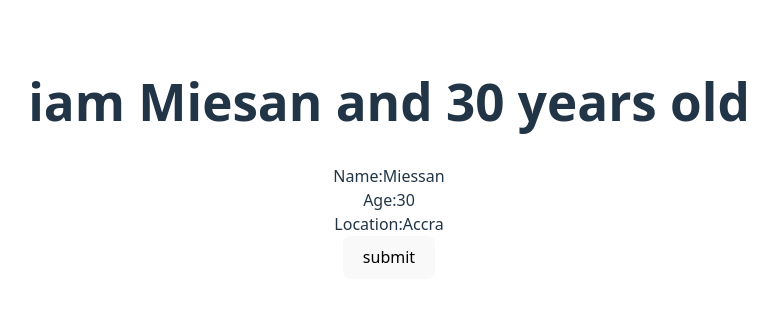
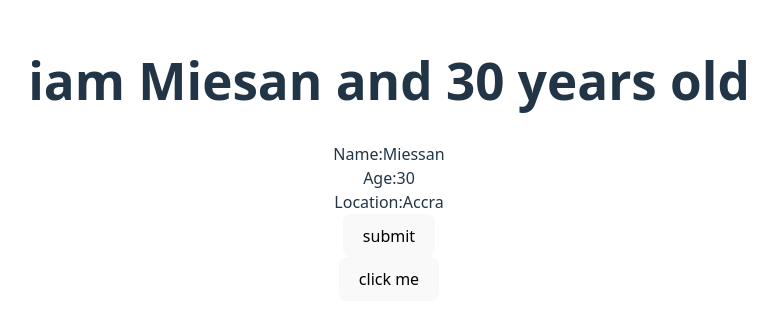
Before and after one commit to thesaint225/learningreaact-2025, a React (Vite) app: page / in a window 1280 px wide. Shown: the part 241-564 px from the top of the page, without its empty margins (251-1028 px from the left). Built offline with nearby package versions, Linux system fonts and the light colour scheme.

Commit message:
onclick component using props

```diff
--- /dev/null
+++ b/src/AlertButton.tsx
@@ -0,0 +1,12 @@
+type AlertButton = {
+  label: string;
+  onclick: () => void;
+};
+
+export default function AlertButton(props: AlertButton) {
+  return (
+    <div>
+      <button onClick={props.onclick}>{props.label}</button>
+    </div>
+  );
+}
--- a/src/App.tsx
+++ b/src/App.tsx
@@ -1,3 +1,4 @@
+import AlertButton from './AlertButton';
 import './App.css';
 import AgeCard from './components/AgeCard';
 import Greeting from './components/greeting';
@@ -6,6 +7,9 @@ import UseCard from './components/UseCard';
 import CustomButton from './CustomButton';
 
 function App() {
+  function handleClick() {
+    alert('button click');
+  }
   return (
     <>
       {/* <Home />
@@ -19,6 +23,7 @@ function App() {
       <AgeCard name='Miesan' age={30} />
       <UseCard name='Miessan' age={30} location='Accra' />
       <CustomButton label='submit' />
+      <AlertButton label='click me' henri={handleClick} />
     </>
   );
 }
```
